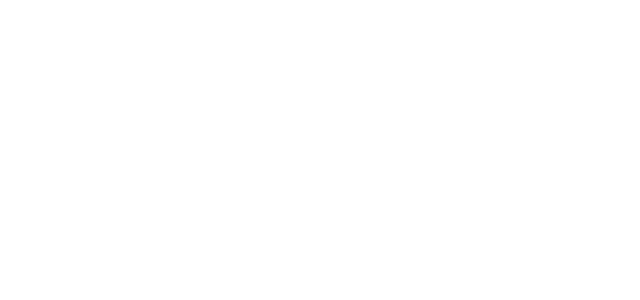
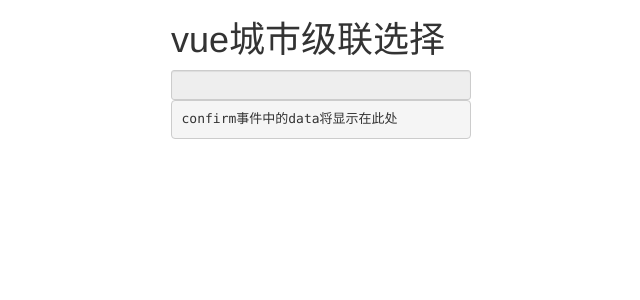
Before and after one commit to savokiss/vue-cascading-address, a Vue app: page / in a window 1280 px wide. Shown: the top 300 px of the page, without its empty margins (319-959 px from the left). Built offline with nearby package versions, Linux system fonts and the light colour scheme.

Commit message:
fix: modify package main

```diff
--- a/package.json
+++ b/package.json
@@ -3,7 +3,7 @@
   "version": "0.1.4",
   "description": "vue cascading address component",
   "author": "savokiss <jaynaruto@qq.com>",
-  "main": "src/index.js",
+  "main": "src/cascadingAddress.vue",
   "scripts": {
     "dev": "node build/dev-server.js",
     "build": "node build/build.js"
--- a/src/app.vue
+++ b/src/app.vue
@@ -1,21 +1,11 @@
 <template>
-  <div class="container">
-    <div class="row text-center">
-      <div class="col-md-12">
-        <h1> vue城市级联选择 </h1>
-      </div>
-    </div>
-    <div class="row">
-      <div class="col-md-4 col-md-offset-4">
-        <cascading-address @confirm="confirmCity" input-class="input-sm"></cascading-address>
-      </div>
+  <div class="demo-container">
+    <h1> vue城市级联选择 </h1>
+    <cascading-address @confirm="confirmCity"
+                       input-class="input-sm"></cascading-address>
 
-    </div>
-    <div class="row">
-      <div class="col-md-4 col-md-offset-4">
-        <pre>{{ confirmData || 'confirm事件中的data将显示在此处' }}</pre>
-      </div>
-    </div>
+    <pre>{{ confirmData || 'confirm事件中的data将显示在此处' }}</pre>
+  </div>
   </div>
 </template>
 
@@ -40,5 +30,12 @@
 </script>
 
 <style>
+.demo-container {
+  width: 300px;
+  margin: 0 auto;
+}
 
+.text-center {
+  text-align: center;
+}
 </style>
--- a/src/index.js
+++ /dev/null
@@ -1 +0,0 @@
-module.exports = require('./cascadingAddress');
```
